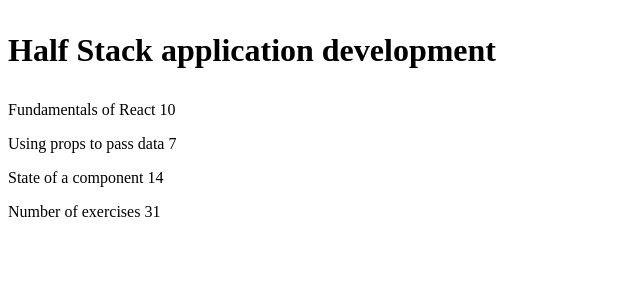
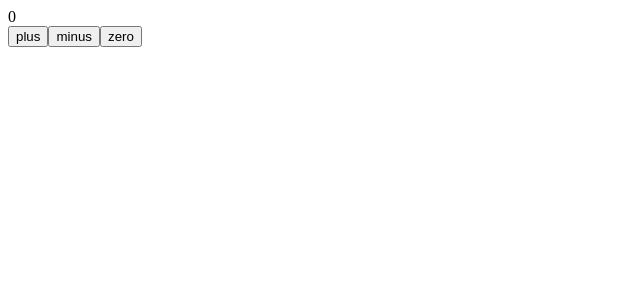
Before and after one commit to gomezclaudio11/reactHelsinki, a React (Vite) app in the folder reactHelsinki/part1/: page / in a window 1280 px wide. Shown: the top 300 px of the page, without its empty margins (0-640 px from the left). Built offline with nearby package versions, Linux system fonts and the light colour scheme.

Commit message:
useState

```diff
--- a/reactHelsinki/part1/src/App.jsx
+++ b/reactHelsinki/part1/src/App.jsx
@@ -1,61 +1,44 @@
-const Header = (props) => {
-  console.log(props)
-  return (
-    <h1>
-      <p>{props.course} </p>
-    </h1>
-  )
-}
-const Part= ( {name, exercises} ) => {
-  return(
-    <p>
-      {name} {exercises}
-    </p>
+import { useState } from 'react'
+
+const Display = ({counter}) => {
+  return  (
+    <div>{counter}</div>
   )
 }
 
-const Content = ( {parts} ) => {
+const Button = (props) => {
   return(
-    <div>
-      <Part name = {parts[0].name} exercises={parts[0].exercises} />
-      <Part name = {parts[1].name} exercises={parts[1].exercises} />
-      <Part name = {parts[2].name} exercises={parts[2].exercises} />
-    </div>
-  )
-}
-
-const Total = ({parts}) => {
-  return(
-    <div>
-      <p> Number of exercises {parts[0].exercises + parts[1].exercises + parts[2].exercises} </p>
-    </div>
+    <button onClick={props.onClick}>
+      {props.text}
+    </button>
   )
 }
 
 const App = () => {
-  const course = {
-    name: 'Half Stack application development',
-    parts: [
-      {
-        name: 'Fundamentals of React',
-        exercises: 10
-      },
-      {
-        name: 'Using props to pass data',
-        exercises: 7
-      },
-      {
-        name: 'State of a component',
-        exercises: 14
+
+  const [ counter, setCounter ] = useState(0)
+  console.log('rendering with counter value', counter)
+  const increaseByOne = () => {
+    console.log('increasing, value before', counter)
+    setCounter(counter + 1)
   }
-    ]
+  const decreaseByOne = () => {
+    console.log('decreasing, value before', counter)
+    setCounter(counter -1)
+  }
+  const setToZero = () => {
+    console.log('resetting to zero, value before', counter)
+    setCounter(0)
   }
 
   return (
     <div>
-        <Header course = {course.name}/>
-        <Content  parts = {course.parts}/>
-        <Total  parts = {course.parts}/>
+      <div>
+      <Display counter = {counter}/>
+      </div>
+      <Button onClick={increaseByOne} text="plus" />
+      <Button onClick={decreaseByOne} text="minus" />
+      <Button onClick={setToZero} text="zero" />
     </div>
   )
 }
```
Also changed, not shown: reactHelsinki/part1/src/main.jsx (line endings or trailing spaces). Lines whose indentation alone changed are shown as unchanged.
